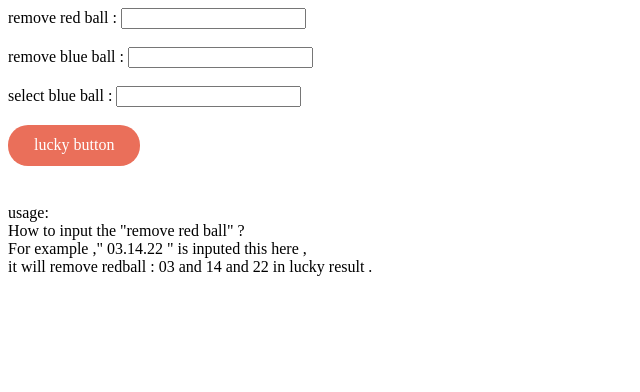
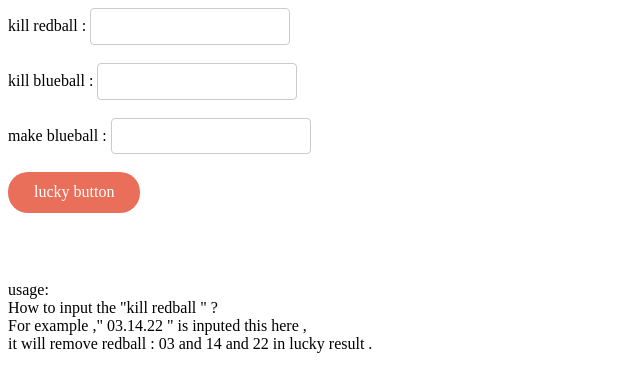
Before and after one commit to yeqizhang/yeqizhang.github.io, a Jekyll site: the page lottery.html, which Jekyll copies as it is, in a window 1280 px wide. Shown: the top 392 px of the page, without its empty margins (0-640 px from the left). Built offline with Jekyll 4.4.1, drawn with Linux system fonts in a browser that asks for light colours.

Commit message:
修改样式

```diff
--- a/lottery.html
+++ b/lottery.html
@@ -3,24 +3,46 @@
 	<head>
 		<meta charset="UTF-8">
 		<meta name="viewport" content="width=device-width,initial-scale=1.0, minimum-scale=1.0, maximum-scale=1.0, user-scalable=no"/>
-    <title>双色球</title>
+		<title>good bless you ~</title>
 		<style>
-		.redball{
-			background-color:#ea6f5a;
-			width:22px;
-			border-radius:10px;
-			display:inline;
+			input[type="text"] {
+				box-sizing: border-box;
+				text-align: center;
+				font-size: 1.0em;
+				height: 2.3em;
+				border-radius: 4px;
+				border: 1px solid #c8cccf;
+				color: #6a6f77;
+				-web-kit-appearance: none;
+				-moz-appearance: none;
+				outline: 0;
+				padding: 0 1em;
+				text-decoration: none;
+				width: 200px;
 			}
-		.blueball{
-			background-color:#3194d0;
-			width:22px;
-			border-radius:10px;
-			display:inline;
+			input[type="text"]:focus {
+				border: 1px solid #ff7496;
 			}
-		.luckclass{
-			display:inline;
+
+			.redball {
+				background-color: #ea6f5a;
+				width: 28px;
+				font-size: 26px;
+				border-radius: 15px;
+				display: inline;
 			}
-		.luckbutton{
+			.blueball {
+				background-color: #3194d0;
+				width: 28px;
+				margin-left: 13px;
+				font-size: 26px;
+				border-radius: 15px;
+				display: inline;
+			}
+			.luckclass {
+				display: inline;
+			}
+			.luckbutton {
 				display: inline-block;
 				font-weight: 400;
 				text-align: center;
@@ -42,90 +64,90 @@
 
 	</head>
 	<script type="text/javascript">
-        function getway(){
+		function getway() {
 			var removedR = document.getElementById('removeRed').value;
-			//alert(removedR);
 			var removedB = document.getElementById('removeBlue').value;
-
 			var selectedB = document.getElementById('selectBlue').value;
 
+			//定义一个数组 用来装红色球的随机数
+			var reds = [];
 
-			//定义一个数组 用来装红色球的随机数
-            var reds=[];  //1-33的随机数
-            /*while(reds.length<1){	//装入一个红球
-				var firstRed = parseInt(Math.random()*33+1);
-				if (removedR.indexOf(firstRed)>-1) {
+			//定义一个数组 用来装蓝色球的随机数
+			var blue = [];
+			//1-16的随机数
+			while (blue.length < 1) {
+				var b = parseInt(Math.random() * 16 + 1);
+				if (b < 10) {
+					b = "0" + b;
+				}
+				if (selectedB != null && selectedB != "") {
+					if (!(selectedB.indexOf(b) > -1)) {
 						continue;
 					}
-				if(firstRed<10){
-					firstRed="0"+firstRed;
-				}
-				reds=[firstRed];
-            }*/
-
-
-            //定义一个数组 用来装蓝色球的随机数
-            var blue = []; //1-16的随机数
-            while(blue.length<1){
-				var b = parseInt(Math.random()*16+1);
-				if(b<10){
-					b="0"+b;
-				}
-				if(selectedB!=null&&selectedB!=""){
-					if (!(selectedB.indexOf(b)>-1)) {
-						continue;
-					}
-				}else{
-					if (removedB.indexOf(b)>-1) {
+				} else {
+					if (removedB.indexOf(b) > -1) {
 						continue;
 					}
 				}
-				blue=[b];
+				blue = [b];
 			}
 
-            while(reds.length<7){   //双色球是6红1蓝，故长度小于6  说明会循环5次  因为前面reds已经有一次的默认值
-                var r=parseInt(Math.random()*33+1);  //定义r  随机数的取值与reds一致  用于与reds作比较
-                if(r<10){
-					r="0"+r;
-				}else{
-					r=""+r;
+			while (reds.length < 7) {//双色球是6红1蓝，故长度小于6  说明会循环5次  因为前面reds已经有一次的默认值
+				var r = parseInt(Math.random() * 33 + 1);
+				//定义r  随机数的取值与reds一致  用于与reds作比较
+				if (r < 10) {
+					r = "0" + r;
+				} else {
+					r = "" + r;
 				}
-				if(reds.length==0){
-					if (removedR.indexOf(r)>-1) {
+				if (reds.length == 0) {
+					if (removedR.indexOf(r) > -1) {
 						continue;
 					}
-					reds=[r];
+					reds = [r];
 				}
 
 				for (var i = 0; i < reds.length; i++) {
-                    if (reds[i]==r||removedR.indexOf(r)>-1) {       //若 reds中的随机值与r中的相等，则跳出，继续i++取值
-                        break;                //若reds中的随机值与r中的不相等，则进入else if
-                    } else if(i==reds.length-1){  //reds.length-1 --> 原先的reds.length为5，减1为4，而数组是从0 开始算，所以这里会循环5次，刚好与 reds.length<6 同步；且 i等于reds.length-1，是让随机数循环5次（另外就是让它找到定义中的最后一位数）
-                        reds.push(r);               //将r中的值添加到reds中    push()：向数组中添加元素
+					if (reds[i] == r || removedR.indexOf(r) > -1) {//若 reds中的随机值与r中的相等，则跳出，继续i++取值
+						break;
+						//若reds中的随机值与r中的不相等，则进入else if
+					} else if (i == reds.length - 1) {//reds.length-1 --> 原先的reds.length为5，减1为4，而数组是从0 开始算，所以这里会循环5次，刚好与 reds.length<6 同步；且 i等于reds.length-1，是让随机数循环5次（另外就是让它找到定义中的最后一位数）
+						reds.push(r);
+						//将r中的值添加到reds中    push()：向数组中添加元素
 						//值得注意是！r与reds作比较时，是以reds中现有的数作比较，因为 reds.push(r); 这句代码已经向reds中添加了数值，所以r不是以reds中自身产生的随机数作比较，而是原先r添加到reds中的值作比较
 					}
 				}
 			}
-            //document.write(reds);
 			//排序
-            reds.sort(function compare(a,b) {
-                return a-b;
+			reds.sort(function compare(a, b) {
+				return a - b;
 			})
 			//打印随机数
 			for (var h = 0; h < reds.length; h++) {
-                document.getElementById('tone'+h+'').innerHTML=reds[h];
+				document.getElementById('tone' + h + '').innerHTML = reds[h];
 			}
-            document.getElementById('tone6').innerHTML=blue;
-            document.getElementById('luck').innerHTML="good luck!";
+			document.getElementById('tone6').innerHTML = blue;
+			document.getElementById('luck').innerHTML = "good luck!";
 		}
 
 	</script>
 	<body>
-	remove red ball : <input id="removeRed" type="text" /> <br/><br/>
-	remove blue ball : <input id="removeBlue" type="text" /> <br/><br/>
-	select blue ball : <input id="selectBlue" type="text" /> <br/><br/>
+		kill redball :
+		<input id="removeRed" type="text" />
+		<br/>
+		<br/>
+		kill blueball :
+		<input id="removeBlue" type="text" />
+		<br/>
+		<br/>
+		make blueball :
+		<input id="selectBlue" type="text" />
+		<br/>
+		<br/>
 		<!--<button type="button" id="cilckMe" onclick="getway()">lucky button</button>-->
-    <div class="luckbutton" onclick="getway()">lucky button</div>
+		<div class="luckbutton" onclick="getway()">
+			lucky button
+		</div>
 		</br></br>
 		<div id="tone0" class="redball"></div>
 		<div id="tone1" class="redball"></div>
@@ -137,9 +159,12 @@
 
 		<div id="luck"></div>
 
-    usage:<br/>
-    How to input the "remove red ball" ? <br/>
-    For example ," 03.14.22 " is inputed this here ,<br/>
+		usage:
+		<br/>
+		How to input the "kill redball " ?
+		<br/>
+		For example ," 03.14.22 " is inputed this here ,
+		<br/>
 		it will remove redball : 03 and 14 and 22 in lucky result .
 	</body>
 </html>
```
Lines whose indentation alone changed are shown as unchanged.
